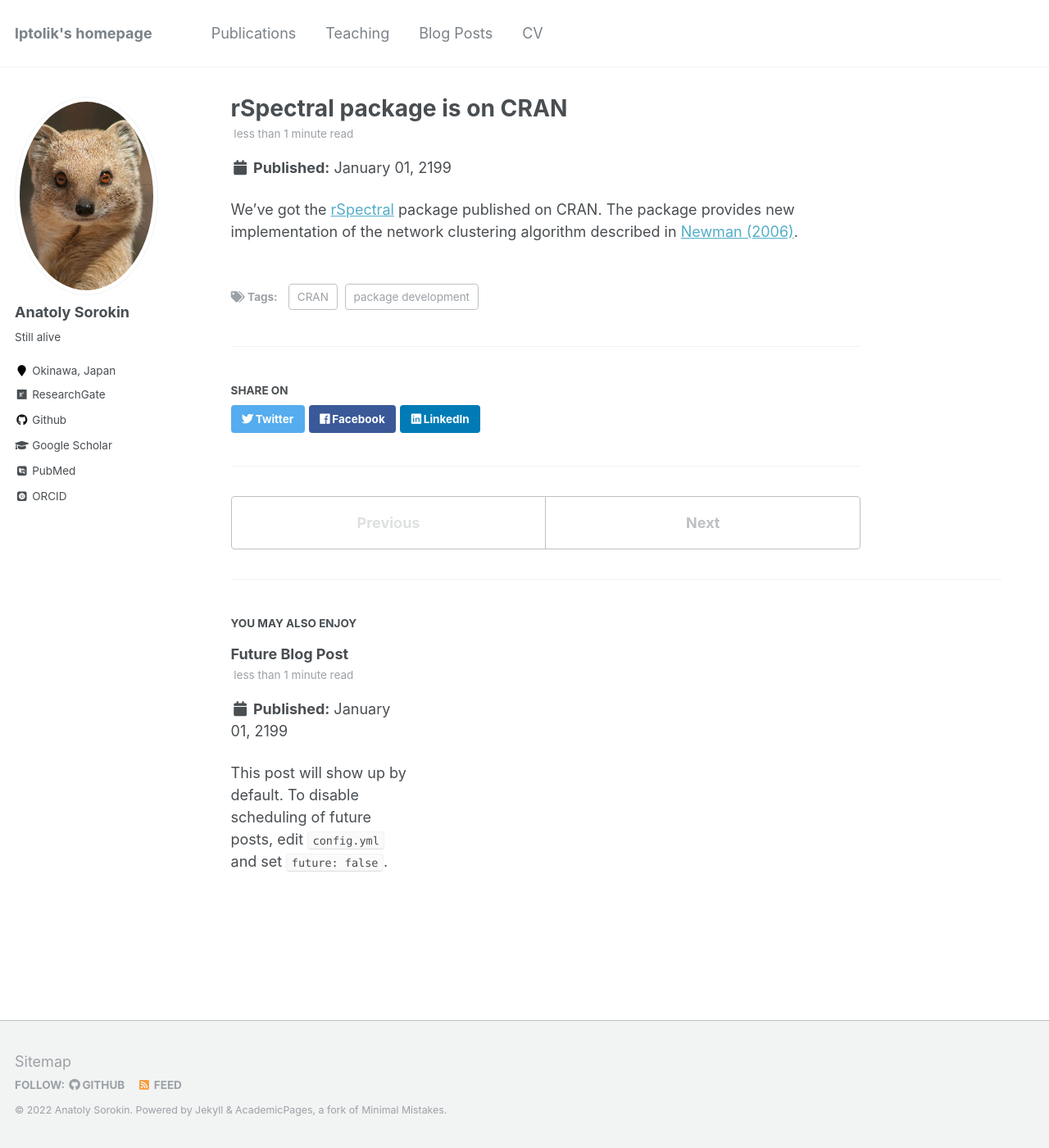
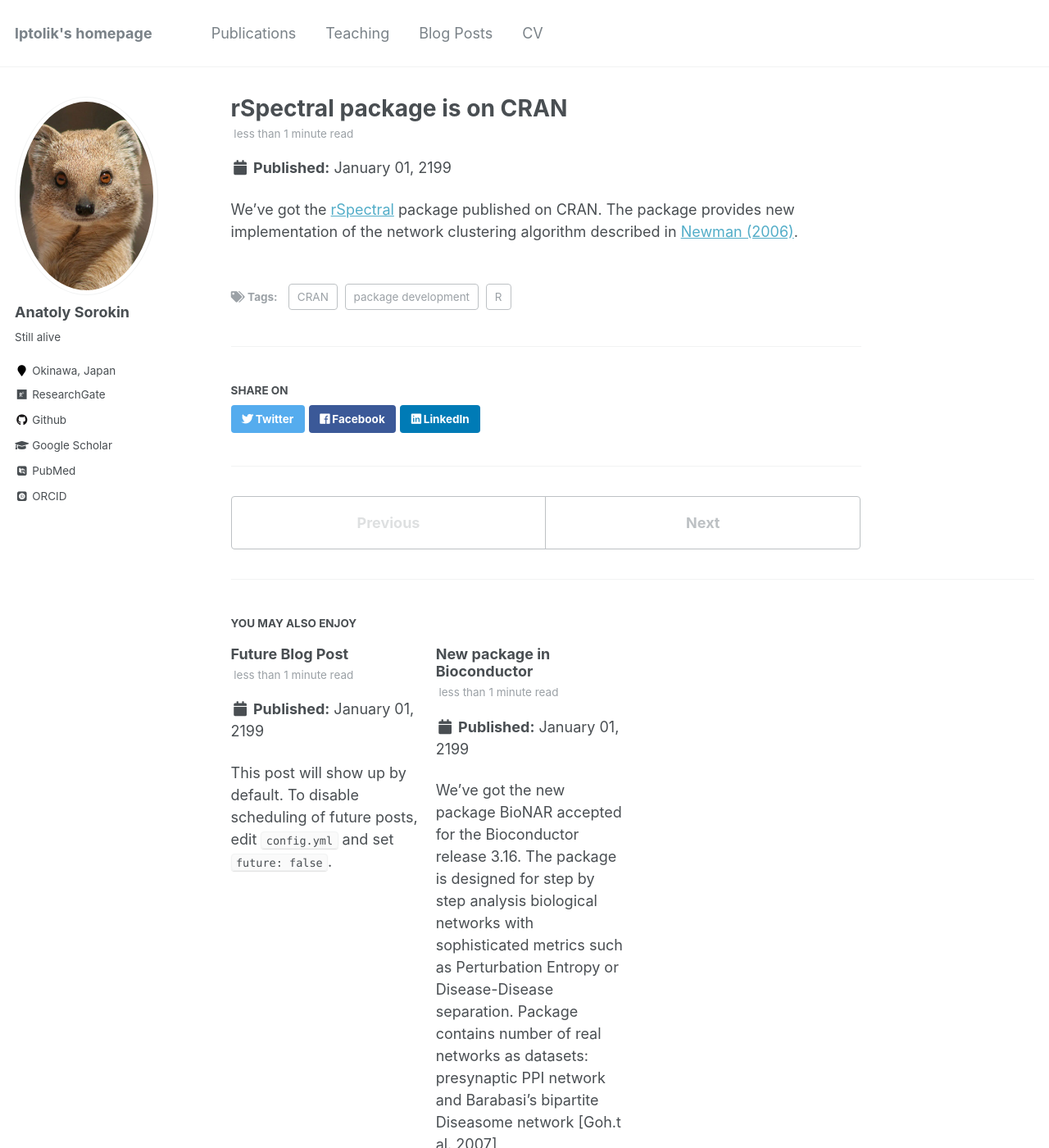
Before and after one commit to lptolik/lptolik.github.io, a Jekyll site: the page built from _posts/2022-08-25-cran-post.md, in a window 1280 px wide and 1400 px high. Shown: the whole window at 82% size. Built offline with Jekyll 4.4.1, drawn with Linux system fonts in a browser that asks for light colours; some web fonts are replaced; some of the changed text lies outside the part shown.

Commit message:
Bioconductor release

```diff
--- a/_config.yml
+++ b/_config.yml
@@ -255,7 +255,7 @@ sass:
 permalink: /:categories/:title/
 # paginate: 5 # amount of posts to show
 # paginate_path: /page:num/
-timezone: America/Los_Angeles # http://en.wikipedia.org/wiki/List_of_tz_database_time_zones
+timezone: Asia/Tokyo # http://en.wikipedia.org/wiki/List_of_tz_database_time_zones
 
 
 # Plugins
--- a/_posts/2022-08-25-cran-post.md
+++ b/_posts/2022-08-25-cran-post.md
@@ -5,7 +5,7 @@ permalink: /posts/2022/08/blog-post-1/
 tags:
   - CRAN
   - package development
-  -
+  - R
 ---
 
 We've got the [rSpectral](https://cran.r-project.org/web/packages/rSpectral/index.html) package published on CRAN. The package provides new implementation of the network clustering algorithm described in [Newman (2006)](https://dx.doi.org/10.1103/PhysRevE.74.036104).
--- /dev/null
+++ b/_posts/2022-11-01-bioconductor-post.md
@@ -0,0 +1,14 @@
+---
+title: 'New package in Bioconductor'
+date: 2199-01-01
+permalink: /posts/2022/11/blog-post-1/
+tags:
+  - Bioconductor
+  - package development
+  - R
+  - biological networks
+---
+
+We've got the new package [BioNAR](https://bioconductor.org/packages/devel/bioc/html/BioNAR.html) accepted for the Bioconductor release 3.16. The package is designed for step by step analysis biological networks with sophisticated metrics such as Perturbation Entropy or Disease-Disease separation. Package contains number of real networks as datasets: presynaptic PPI network and Barabasi's bipartite Diseasome network [Goh.t al. 2007](https://dx.doi.org/10.1073/pnas.0701361104].
+
+Another two packages [synaptome.db](https://bioconductor.org/packages/3.16/data/annotation/html/synaptome.db.html) and [synaptome.data](https://bioconductor.org/packages/3.16/data/annotation/html/synaptome.data.html) were updated. More synaptic dataset and new information about mutations were added to the database underneath both of them. The synaptome.db now able to filter proteins by number of citing datasets, so user could build his own subset of proteins for further analysis.
```
